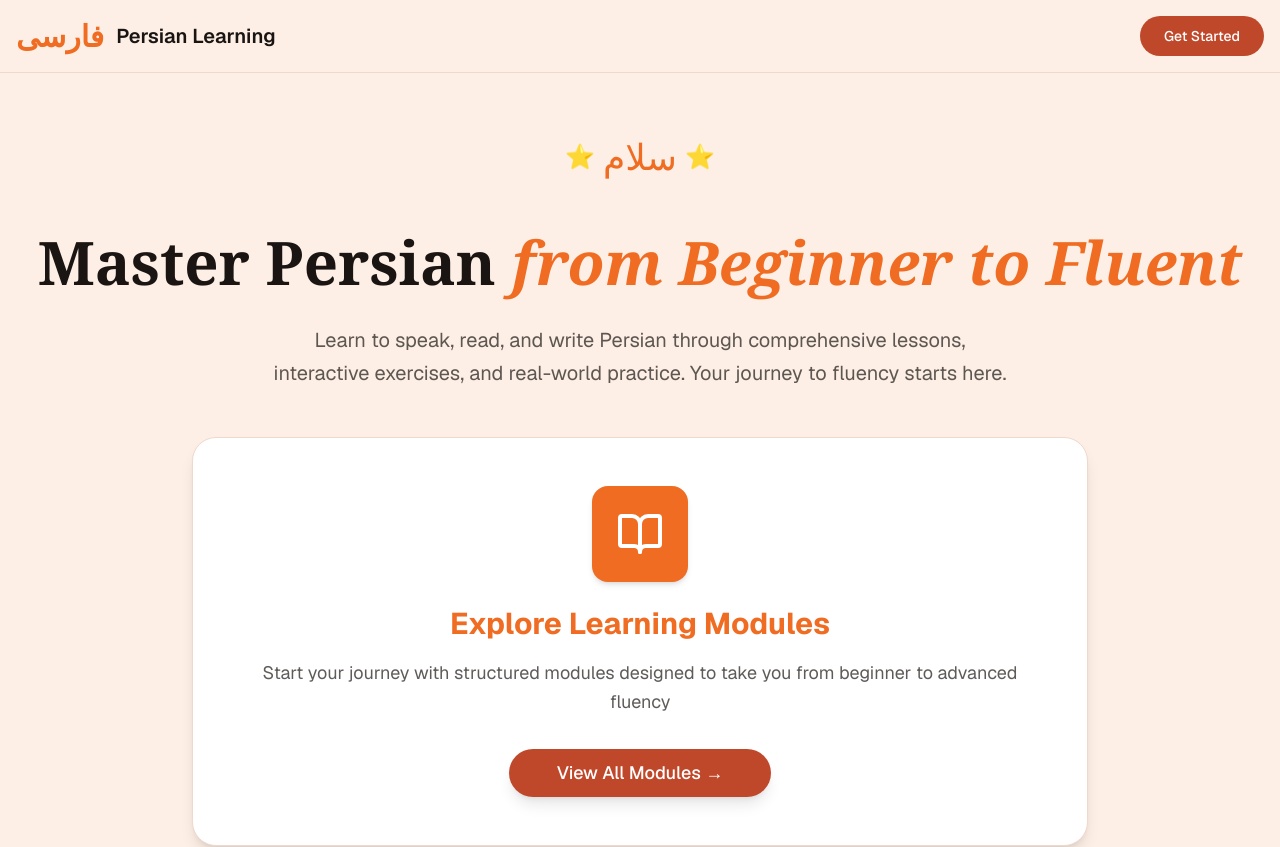
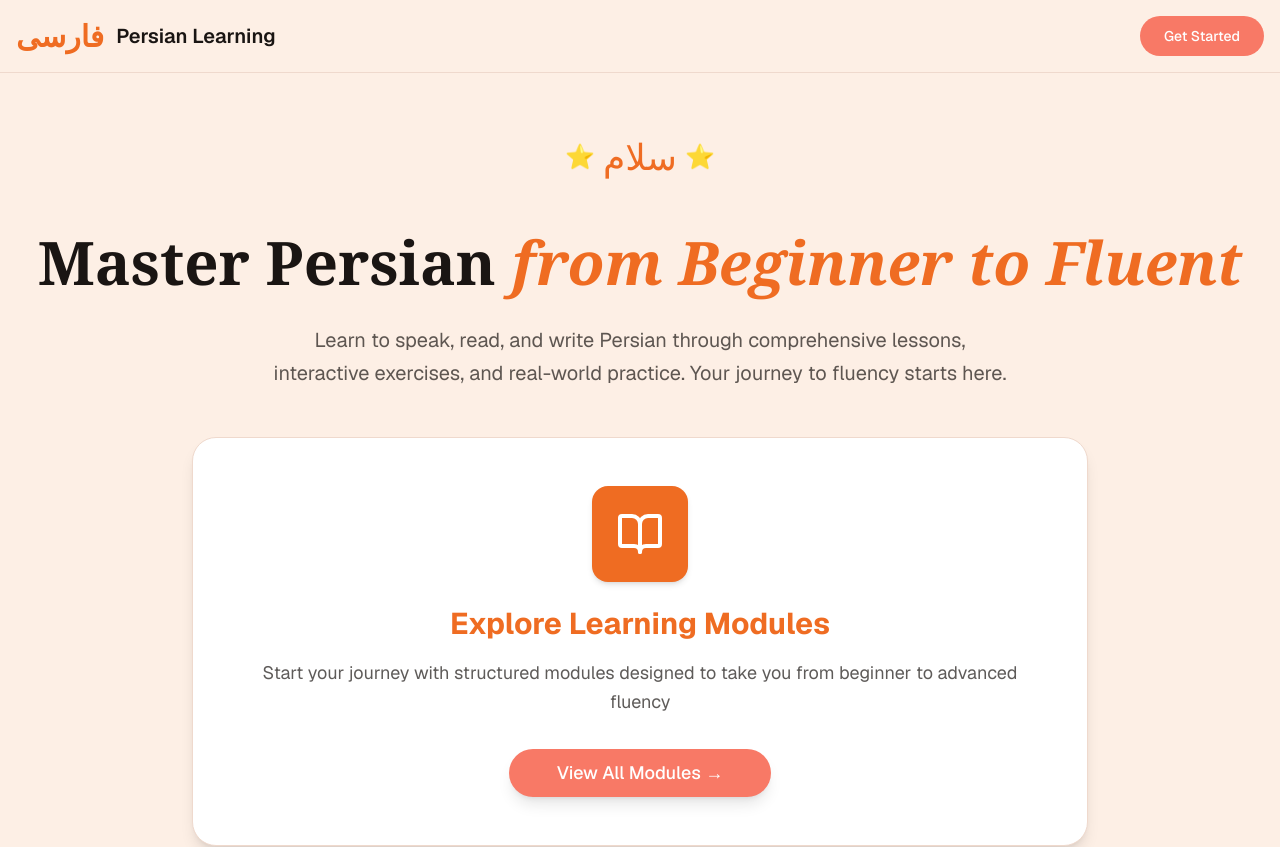
Before and after one commit to arianawarden-code/persian-learning-v3, a Next.js app: page / in a window 1280 px wide. Shown: the top 847 px of the page. Built offline with nearby package versions, Linux system fonts and the light colour scheme.

Commit message:
Update globals.css

```diff
--- a/app/globals.css
+++ b/app/globals.css
@@ -11,7 +11,7 @@
   --card-foreground: 20% 0.01 40;
   --popover: 98% 0.015 50;
   --popover-foreground: 20% 0.01 40;
-  --primary: 56% 0.16 35; /* Deeper terracotta/burnt orange #D16234 */
+  --primary: 72% 0.16 30; /* Deeper terracotta/burnt orange #D16234 */
   --primary-foreground: 100% 0 0;
   --secondary: 88% 0.045 45; /* Richer peachy-apricot #EBCCB4 */
   --secondary-foreground: 56% 0.16 35;
@@ -33,7 +33,7 @@
 
   /* Updated Persian color tokens with warmer values */
   --terracotta: 68% 0.18 45;
-  --coral: 56% 0.16 35;
+  --coral: 72% 0.16 30;
   --gold: 65% 0.13 55;
   --cream: 96% 0.02 55;
   --peach-50: 94% 0.02 50;
```
